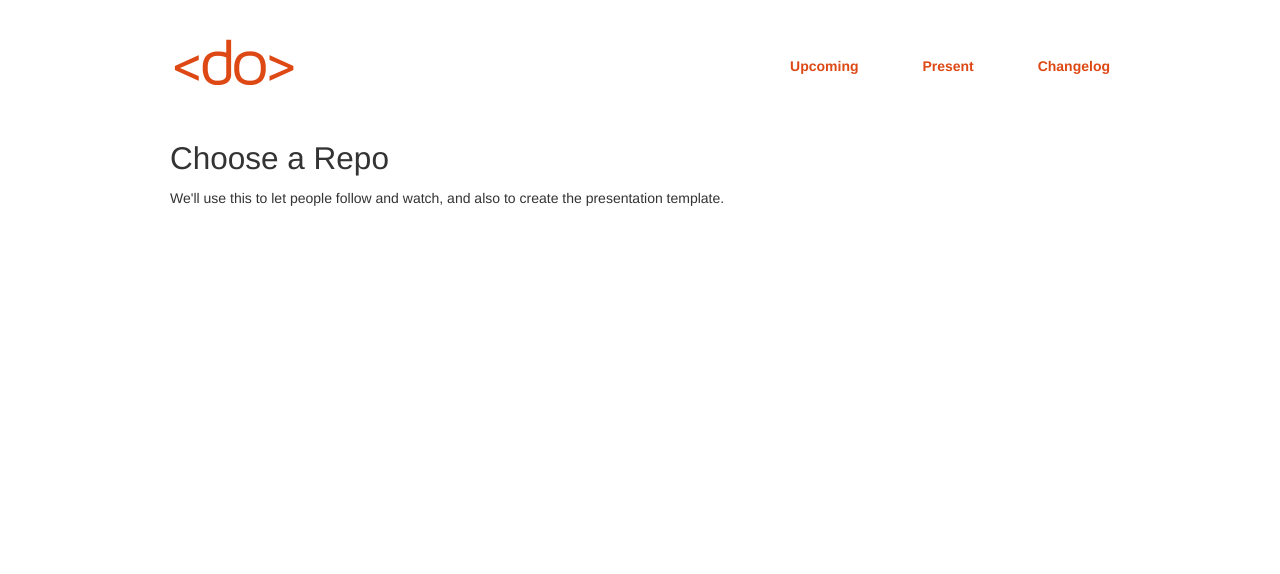
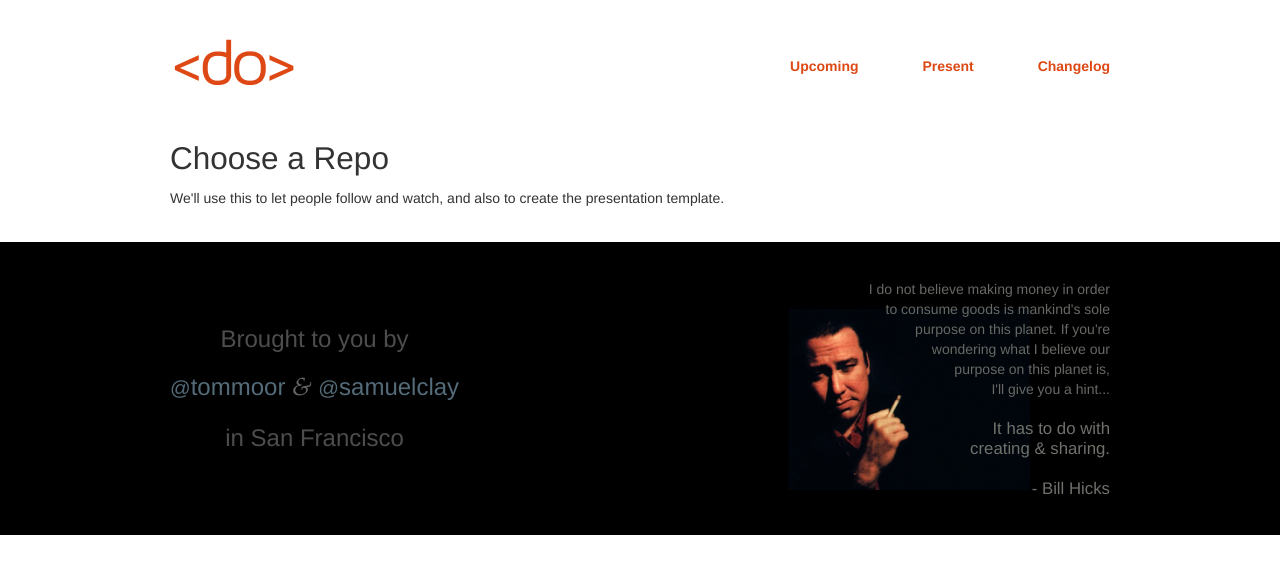
Before and after one commit to samuelclay/thedoclub, a Django app: template thedoclub/templates/presentation_choose.html in a window 1280 px wide. Shown: the top 574 px of the page. Run offline with Django 3.2, Linux system fonts and the light colour scheme; the template is opened without the code that fills it, so the values that code supplies are empty; style sheets or scripts are compiled from the project's sources.

Commit message:
Footer with Bill Hicks.

```diff
--- a/thedoclub/static/less/master.less
+++ b/thedoclub/static/less/master.less
@@ -164,6 +164,69 @@ section {
 
 }
 
+/* ========== */
+/* = Footer = */
+/* ========== */
+
+footer {
+    margin: 24px 0 0;
+    padding: 36px 0;
+    background-color: black;
+    border-top: 1px solid rgba(0, 0, 0, .1);
+
+    .about {
+        float: left;
+        text-align: center;
+        color: rgba(255, 255, 255, .3);
+        font-size: 24px;
+        line-height: 24px;
+        padding: 48px 0 0 0;
+
+        .amp {
+            color: #666;
+            font-size: 1.05em;
+            font-family: "Warnock Pro", "Goudy Old Style","Palatino","Book Antiqua",serif;
+            font-style: italic;
+        }
+        .asphora {
+            font-size: .85em;
+        }
+        a {
+                color: #546B79;
+
+            &:hover {
+                color: #9ABED2;
+                text-decoration: none;
+            }
+        }
+    }
+
+    .hicks {
+        float: right;
+        text-align: right;
+        position: relative;
+        font-family: "Helvetica Neue", Helvetica, Arial;
+
+        img {
+            position: absolute;
+            right: 80px;
+            top: 30px;
+            z-index: 0;
+        }
+
+        .hicks-text {
+            z-index: 1;
+            position: relative;
+            color: #686965;
+
+            .big {
+                font-size: 120%;
+                color: #6F716B;
+            }
+        }
+    }
+}
+
 /* ======================= */
 /* = Presentation Editor = */
 /* ======================= */
--- a/thedoclub/templates/base.html
+++ b/thedoclub/templates/base.html
@@ -34,10 +34,33 @@
 
         {% block content %}{% endblock %}
 
-        <footer>
-        </footer>
     </div>
 
+    <footer>
+        <div class="container">
+            <div class="about">
+                Brought to you by <br>
+                <br>
+                <a href="http://twitter.com/tommoor"><span class="asphora">@</span>tommoor</a> <span class="amp">&amp;</span> <a href="http://twitter.com/samuelclay"><span class="asphora">@</span>samuelclay</a> <br>
+                <br>
+                in San Francisco
+            </div>
+            <div class="hicks">
+                <img src="/static/img/hicks.jpeg">
+                <div class="hicks-text">
+                    I do not believe making money in order <br>
+                    to consume goods is mankind's sole <br>
+                    purpose on this planet. If you're <br>
+                    wondering what I believe our <br>
+                    purpose on this planet is, <br>
+                    I'll give you a hint... <br>
+                    <br>
+                    <span class="big">It has to do with <br> creating &amp; sharing.</span> <br>
+                    <br>
+                    <span class="big">- Bill Hicks</span></div>
+            </div>
+        </div>
+    </footer>
     <script src="/static/js/jquery.min.js" charset="utf-8"></script>
     <script src="/static/js/bootstrap.min.js" charset="utf-8"></script>
     <script src="/static/js/underscore.min.js" charset="utf-8"></script>
```
Also changed, not shown: thedoclub/templates/slides/slide2.md (+1 -1 lines), thedoclub/static/img/hicks.jpeg (added).
